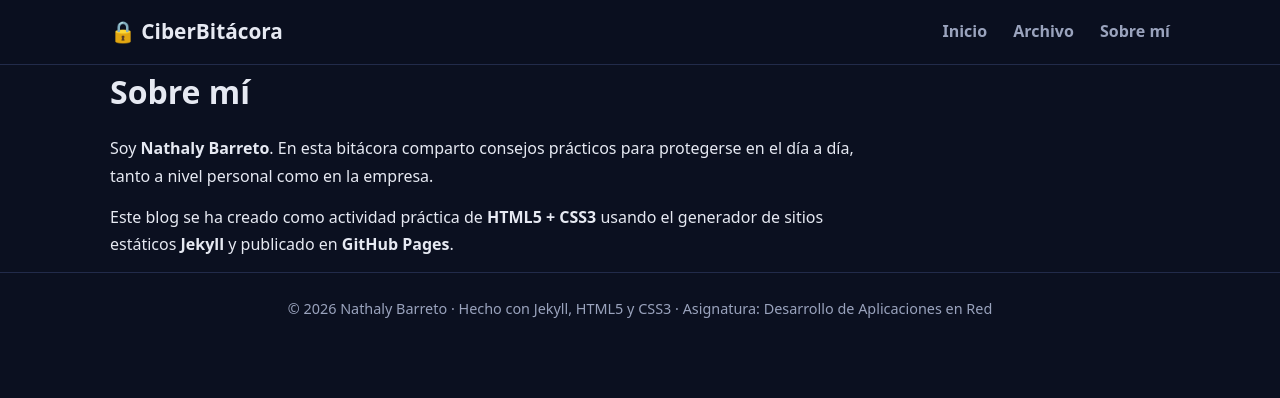
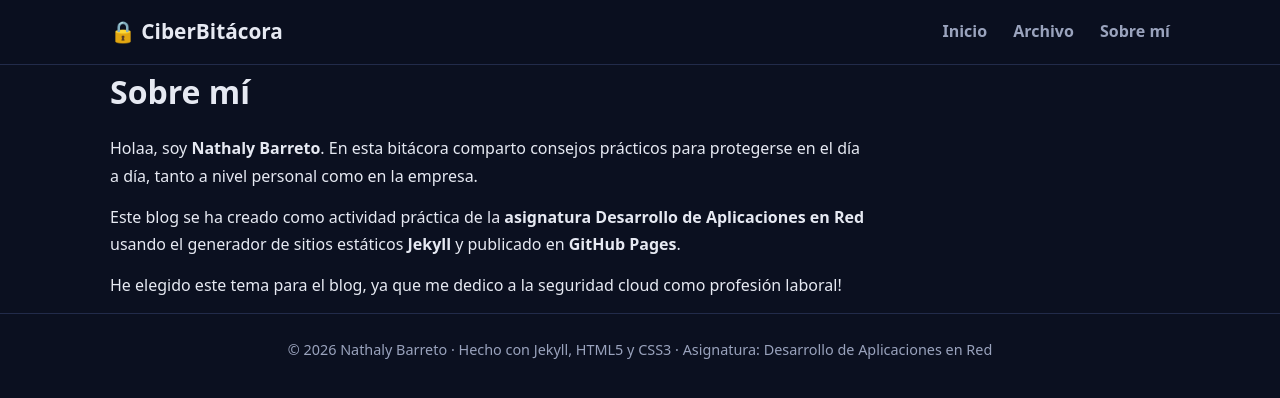
Before and after one commit to nathisbh-coder/ciberbitacora, a Jekyll site: the page built from sobre-mi.md, in a window 1280 px wide. Shown: the top 398 px of the page. Built offline with Jekyll 4.4.1, drawn with Linux system fonts in a browser that asks for light colours.

Commit message:
Revise personal introduction and blog description
Updated introduction and purpose of the blog.

```diff
--- a/sobre-mi.md
+++ b/sobre-mi.md
@@ -5,6 +5,8 @@ permalink: /sobre-mi/
 ---
 # Sobre mí
 
-Soy **Nathaly Barreto**. En esta bitácora comparto consejos prácticos para protegerse en el día a día, tanto a nivel personal como en la empresa.
+Holaa, soy **Nathaly Barreto**. En esta bitácora comparto consejos prácticos para protegerse en el día a día, tanto a nivel personal como en la empresa.
 
-Este blog se ha creado como actividad práctica de **HTML5 + CSS3** usando el generador de sitios estáticos **Jekyll** y publicado en **GitHub Pages**.
+Este blog se ha creado como actividad práctica de la **asignatura Desarrollo de Aplicaciones en Red** usando el generador de sitios estáticos **Jekyll** y publicado en **GitHub Pages**.
+
+He elegido este tema para el blog, ya que me dedico a la seguridad cloud como profesión laboral!
```
